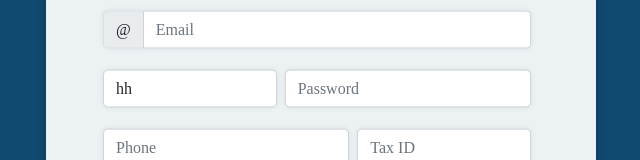
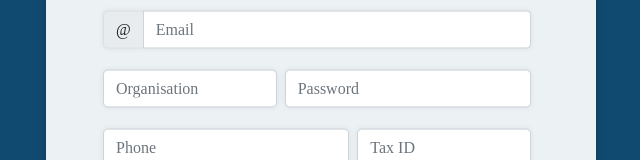
Before and after one commit to emna19/gestion-annonceurs, a React (Create React App) app in the folder frontend/: page /signup in a window 1280 px wide. Shown: the part 273-433 px from the top of the page, without its empty margins (319-959 px from the left). Built offline with nearby package versions, Linux system fonts and the light colour scheme.

Commit message:
sign up template error fixed

```diff
--- a/frontend/src/components/signUp/signUp.js
+++ b/frontend/src/components/signUp/signUp.js
@@ -5,7 +5,7 @@ import { createUserAction } from "../../redux/actions/users/userActions";
 import { useNavigate } from "react-router-dom";
 
 
-export default function SignUp({ history }) {
+export default function SignUp() {
   //add background color to signup
   document.body.style = "background-color:  #114a71";
 
@@ -15,7 +15,7 @@ export default function SignUp({ history }) {
     photo: "",
     email: "",
     password: "",
-    organisation: "hh",
+    organisation: "",
     phone: "",
     country: "",
     city: "",
@@ -27,33 +27,26 @@ export default function SignUp({ history }) {
   //dispatching
   const dispatch = useDispatch();
 
-    //  fetching user login from store
-    const userLogin = useSelector((store) => store.userLogin);
-    // console.log(userLogin.userInfo);
-    const userInfo = userLogin.userInfo;
-    // console.log(userInfo);
     const navigate = useNavigate();
-    //  redirecting if user is logged in
-    useEffect(() => {
-      if (userInfo) {
-        navigate("/login");
-      }
-    });
+
+
 
   // entering user data
   function handle(e) {
-    const newUser = { ...user };
+    const newUser = {...user};
     newUser[e.target.id] = e.target.value;
     setUser(newUser);
+    console.log('new',newUser);
+
   }
 
-  console.log(user);
+ console.log('old', user);
 
   function formSubmitHandler(e) {
     e.preventDefault();
     //dispatch user create action
     dispatch(createUserAction(user));
-    //  navigate('/login');
+     navigate('/login');
   }
 
   //change the background-color of each body in component
@@ -114,7 +107,7 @@ export default function SignUp({ history }) {
                   type="text"
                   className="form-control"
                   onChange={handle}
-                  id="organistaion"
+                  id="organisation"
                   value={user.organisation}
                   placeholder="Organisation"
                   required
@@ -135,7 +128,7 @@ export default function SignUp({ history }) {
             <div className="input-elements row g-2">
               <div className="col-md-7">
                 <input
-                  type="text"
+                  type="number"
                   className="form-control"
                   onChange={handle}
                   id="phone"
@@ -146,7 +139,7 @@ export default function SignUp({ history }) {
               </div>
               <div className="col-md-5">
                 <input
-                  type="text"
+                  type="number"
                   className="form-control"
                   onChange={handle}
                   id="taxID"
@@ -170,7 +163,7 @@ export default function SignUp({ history }) {
               </div>
               <div className="col-md-5">
                 <input
-                  type="text"
+                  type="number"
                   className="form-control"
                   onChange={handle}
                   id="codePostal"
--- a/frontend/src/redux/actions/users/userActions.js
+++ b/frontend/src/redux/actions/users/userActions.js
@@ -35,14 +35,16 @@ const createUserAction = (user) => {
         config
       );
 
+    //save user into local storage
+    localStorage.setItem("userAuth", JSON.stringify(data));
+
       dispatch({
         //user register succeess
         type: USER_REGISTER_SUCCESS,
         payload: data,
       });
 
-      //save user into local storage
-      localStorage.setItem("userAuth", JSON.stringify(data));
+
     } catch (error) {
       dispatch({
         type: USER_REGISTER_FAIL,
```
